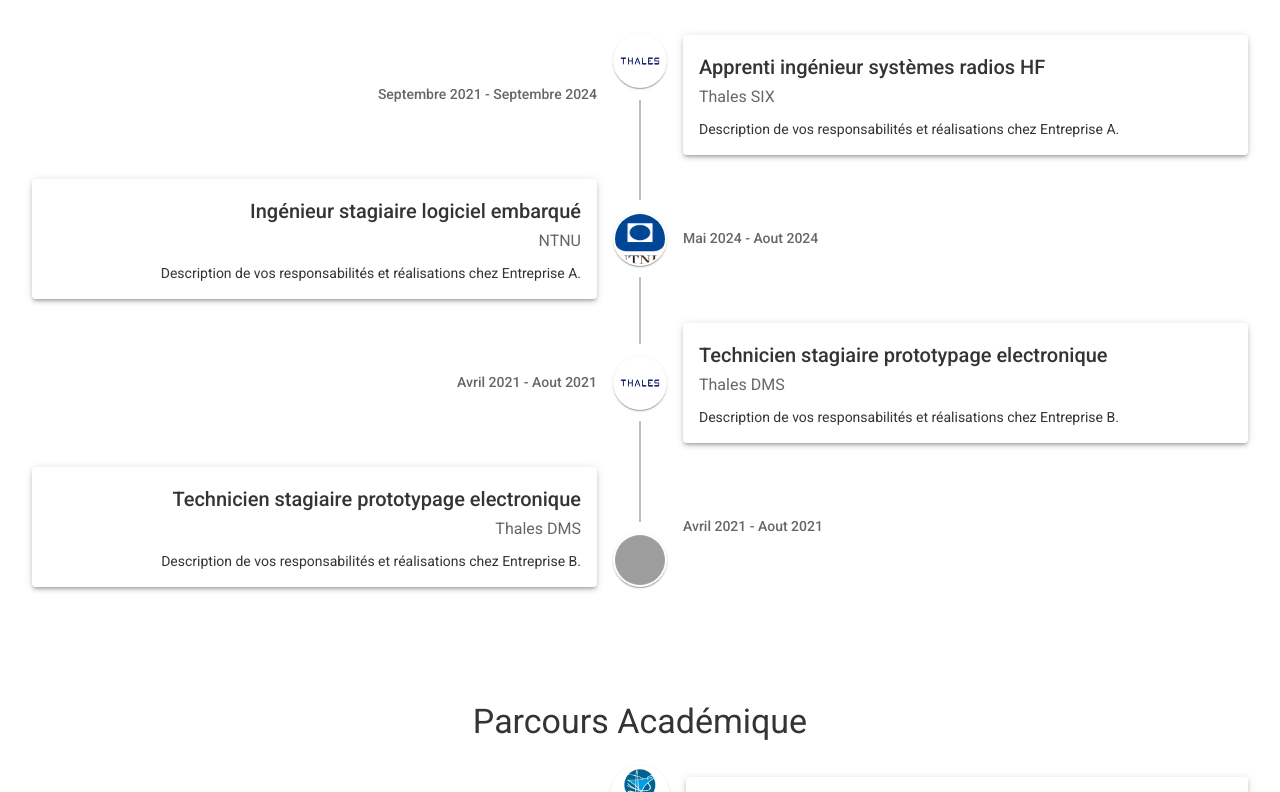
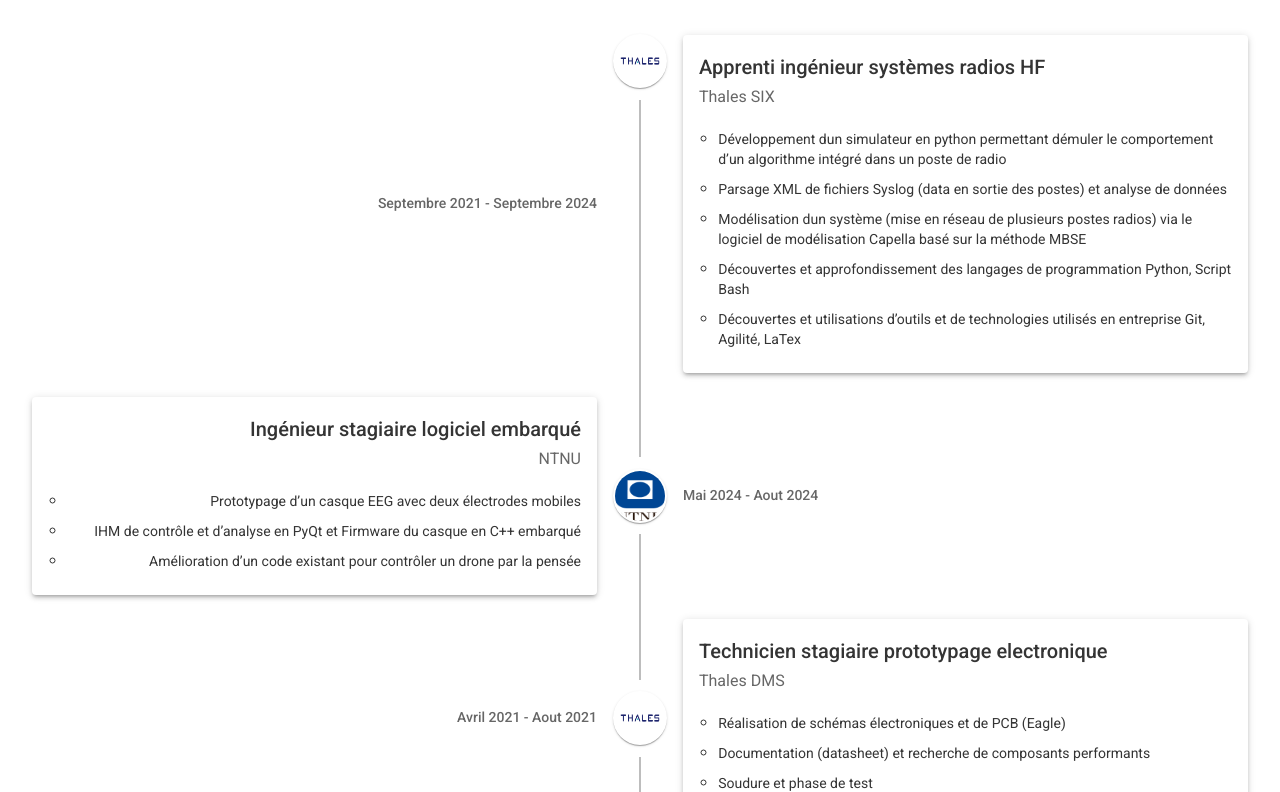
Before and after one commit to baptiste-lrx/my-portfolio, a React (Create React App) app: page / in a window 1280 px wide. Shown: the part 828-1620 px from the top of the page. Built offline with nearby package versions, Linux system fonts and the light colour scheme; grey boxes are pictures that could not be loaded.

Commit message:
updtate framework - portfolio's sctructure

```diff
--- a/src/components/Experience.js
+++ b/src/components/Experience.js
@@ -21,28 +21,45 @@
     logo: logo1,
     period: 'Septembre 2021 - Septembre 2024',
     role: 'Apprenti ingénieur systèmes radios HF',
-    description: 'Description de vos responsabilités et réalisations chez Entreprise A.',
+    description: [
+      'Développement dun simulateur en python permettant démuler le comportement d’un algorithme intégré dans un poste de radio',
+      'Parsage XML de fichiers Syslog (data en sortie des postes) et analyse de données',
+      'Modélisation dun système (mise en réseau de plusieurs postes radios) via le logiciel de modélisation Capella basé sur la méthode MBSE',
+      'Découvertes et approfondissement des langages de programmation Python, Script Bash',
+      'Découvertes et utilisations d’outils et de technologies utilisés en entreprise Git, Agilité, LaTex',
+    ],
   },
   {
     company: 'NTNU',
     logo: logo2,
     period: 'Mai 2024 - Aout 2024',
     role: 'Ingénieur stagiaire logiciel embarqué',
-    description: 'Description de vos responsabilités et réalisations chez Entreprise A.',
+    description: [
+      'Prototypage d’un casque EEG avec deux électrodes mobiles',
+      'IHM de contrôle et d’analyse en PyQt et Firmware du casque en C++ embarqué',
+      'Amélioration d’un code existant pour contrôler un drone par la pensée',],
   },
   {
     company: 'Thales DMS',
     logo: logo1,
     period: 'Avril 2021 - Aout 2021',
     role: 'Technicien stagiaire prototypage electronique ',
-    description: 'Description de vos responsabilités et réalisations chez Entreprise B.',
+    description: [
+      'Réalisation de schémas électroniques et de PCB (Eagle)',
+      'Documentation (datasheet) et recherche de composants performants',
+      'Soudure et phase de test',
+    ],
   },
   {
-    company: 'Thales DMS',
+    company: 'Grange du ToulBoss',
     logo: 'assets/logos/entreprise-b.png',
     period: 'Avril 2021 - Aout 2021',
-    role: 'Technicien stagiaire prototypage electronique ',
-    description: 'Description de vos responsabilités et réalisations chez Entreprise B.',
+    role: 'Crêpier en restauration',
+    description: [
+      'Responsable service crêpes',
+      'Gestion des stocks',
+      'Relationnel client',
+    ],
   },
 ];
 
@@ -102,9 +119,13 @@
                   <Typography variant="subtitle1" color="text.secondary">
                     {exp.company}
                   </Typography>
-                  <Typography variant="body2" sx={{ mt: 1 }}>
-                    {exp.description}
-                  </Typography>
+                  <ul style={{ marginTop: '1rem', paddingLeft: '1.2rem' }}>
+                    {exp.description.map((item, idx) => (
+                      <li key={idx} style={{ marginBottom: '0.5rem' }}>
+                        <Typography variant="body2">{item}</Typography>
+                      </li>
+                    ))}
+                  </ul>
                 </Paper>
               </motion.div>
             </TimelineContent>
```
